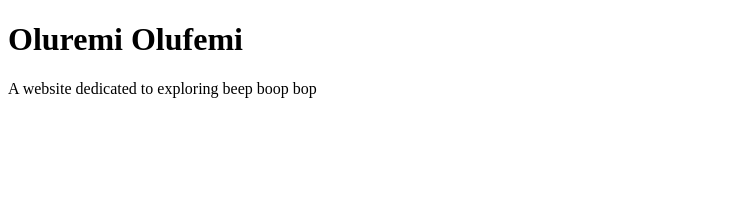
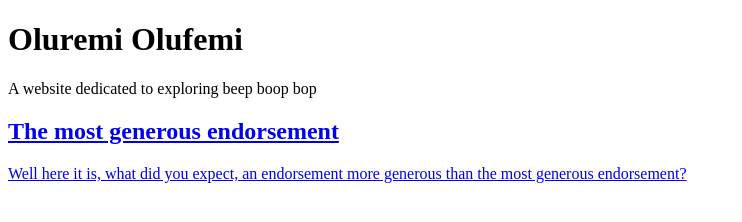
Before and after one commit to OluremiOlufemi/origins, a plain HTML site: page index.html in a window 1280 px wide. Shown: the whole page, without its empty margins (0-742 px from the left). Drawn offline with Linux system fonts and the light colour scheme.

Commit message:
add the most generous endorsement

```diff
--- a/index.html
+++ b/index.html
@@ -8,5 +8,8 @@
 
 <p>A website dedicated to exploring beep boop bop</p>
 <a href="http//www.github.com/OluremiOlufemi">
+
+<h2> The most generous endorsement </h2>
+<p> Well here it is, what did you expect, an endorsement more generous than the most generous endorsement?</p>
 </body>
 </html>
```
